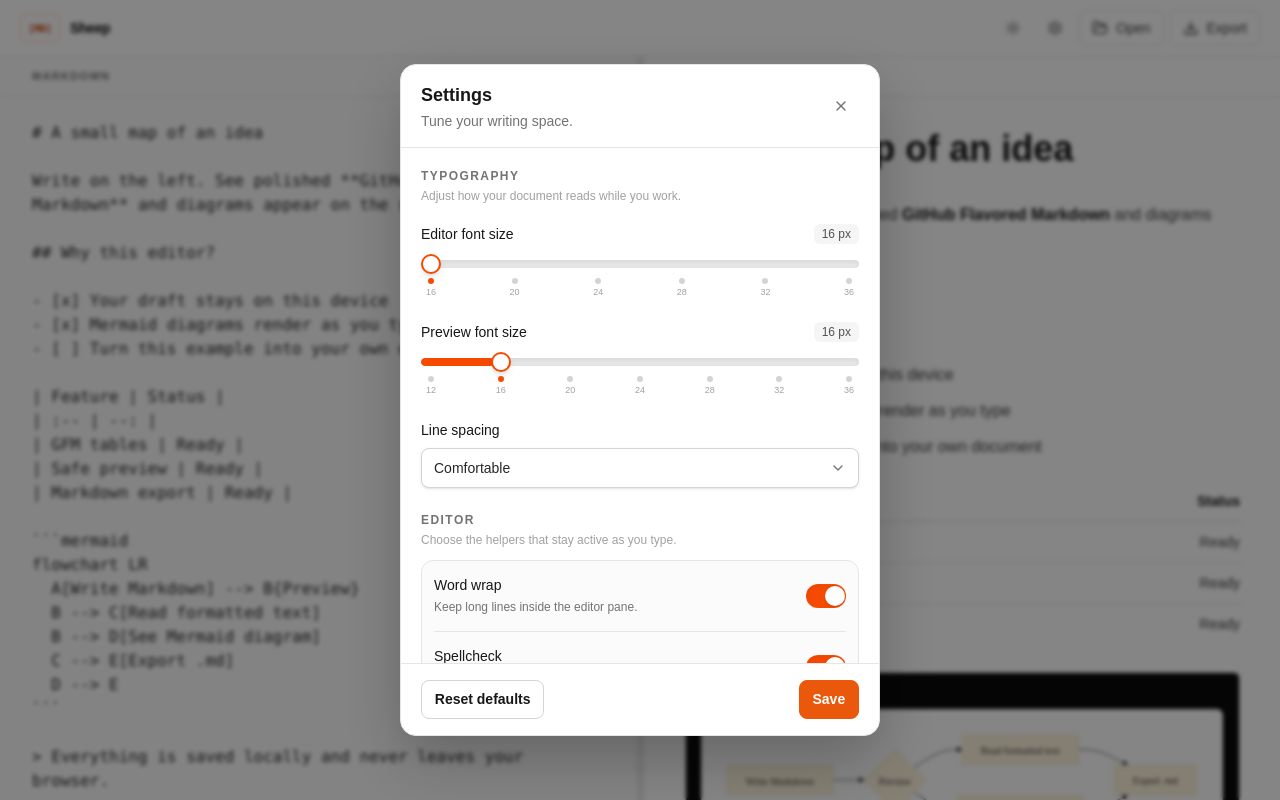
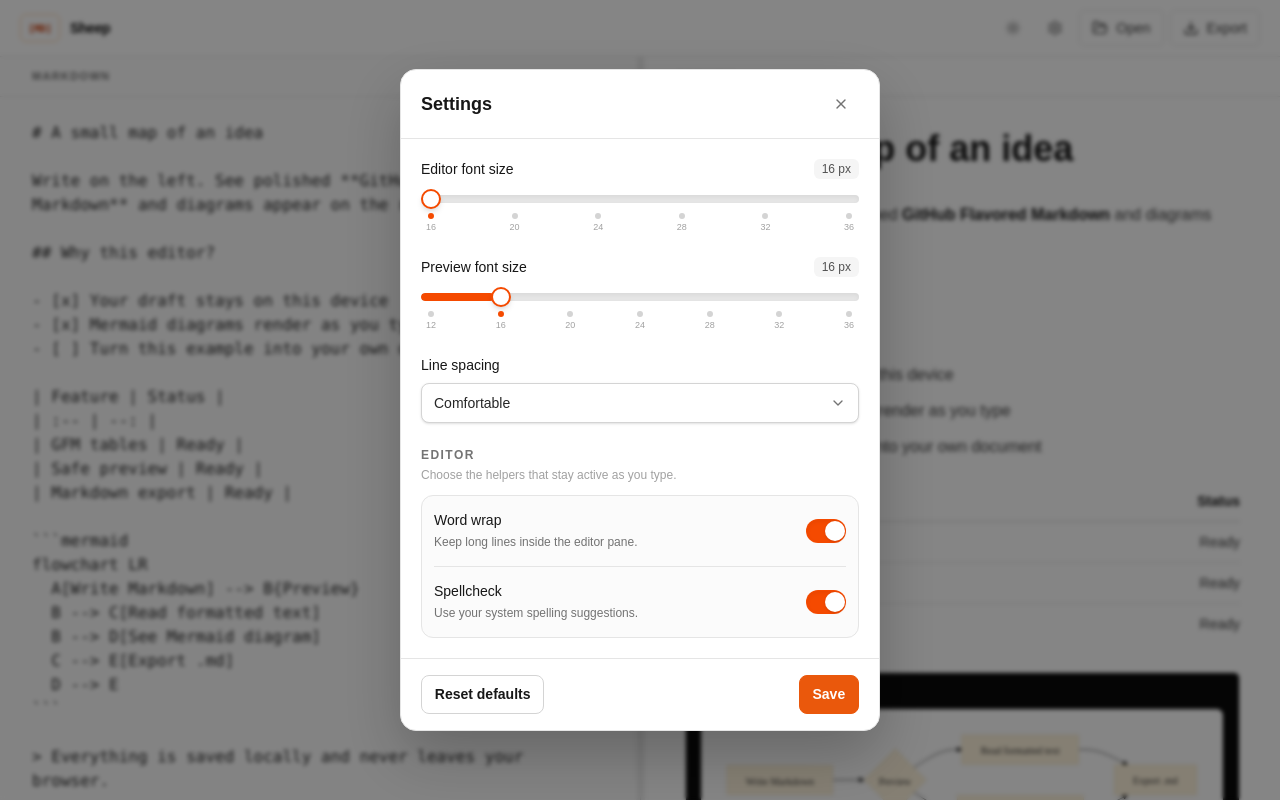
Before and after one commit to warunsinx/mdsheep-tauri-app, a React (Vite) app: page / in a window 1280 px wide. Both pictures are taken after a click on the button 1055 px from the left and 28 px from the top of the page. Built offline with nearby package versions, Linux system fonts and the light colour scheme; a web font is replaced by a local one.

Commit message:
refactor: simplify settings dialog copy

```diff
--- a/src/components/SettingsDialog.tsx
+++ b/src/components/SettingsDialog.tsx
@@ -66,15 +66,11 @@ export function SettingsDialog({ settings, onChange, onReset, onSave, onCancel }
         <div className="settings-backdrop" onMouseDown={(event) => { if (event.target === event.currentTarget) cancel(); }}>
           <div ref={dialogRef} role="dialog" aria-modal="true" aria-labelledby={titleId} className="settings-dialog">
             <div className="flex items-center justify-between border-b border-neutral-200 px-5 py-4 dark:border-neutral-800">
-              <div><h2 id={titleId} className="text-lg font-semibold">Settings</h2><p className="mt-0.5 text-sm text-neutral-500 dark:text-neutral-400">Tune your writing space.</p></div>
+              <h2 id={titleId} className="text-lg font-semibold">Settings</h2>
               <button type="button" className="icon-button" aria-label="Close settings" onClick={cancel}><X className="size-4" aria-hidden="true" /></button>
             </div>
             <div className="space-y-6 overflow-y-auto px-5 py-5">
-              <section aria-labelledby={`${titleId}-type`} className="space-y-5">
-                <div>
-                  <h3 id={`${titleId}-type`} className="text-xs font-semibold uppercase tracking-[0.12em] text-neutral-500 dark:text-neutral-400">Typography</h3>
-                  <p className="mt-1 text-xs text-neutral-400 dark:text-neutral-500">Adjust how your document reads while you work.</p>
-                </div>
+              <section aria-label="Typography settings" className="space-y-5">
                 <Range label="Editor font size" min={EDITOR_FONT_SIZE.min} max={EDITOR_FONT_SIZE.max} snapPoints={EDITOR_FONT_SIZE.snapPoints} value={settings.editorFontSize} onChange={(editorFontSize) => onChange({ editorFontSize })} />
                 <Range label="Preview font size" min={PREVIEW_FONT_SIZE.min} max={PREVIEW_FONT_SIZE.max} snapPoints={PREVIEW_FONT_SIZE.snapPoints} value={settings.previewFontSize} onChange={(previewFontSize) => onChange({ previewFontSize })} />
                 <LineHeightSelect value={settings.lineHeight} onChange={(lineHeight) => onChange({ lineHeight })} />
```
Also changed, not shown: 1 other file (tests, documents, lock files or other folders).
